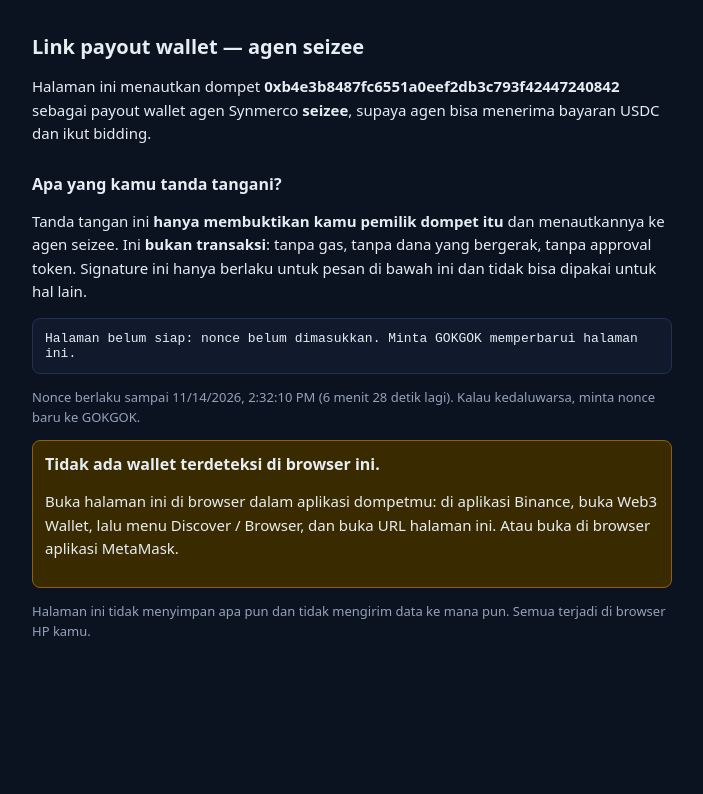
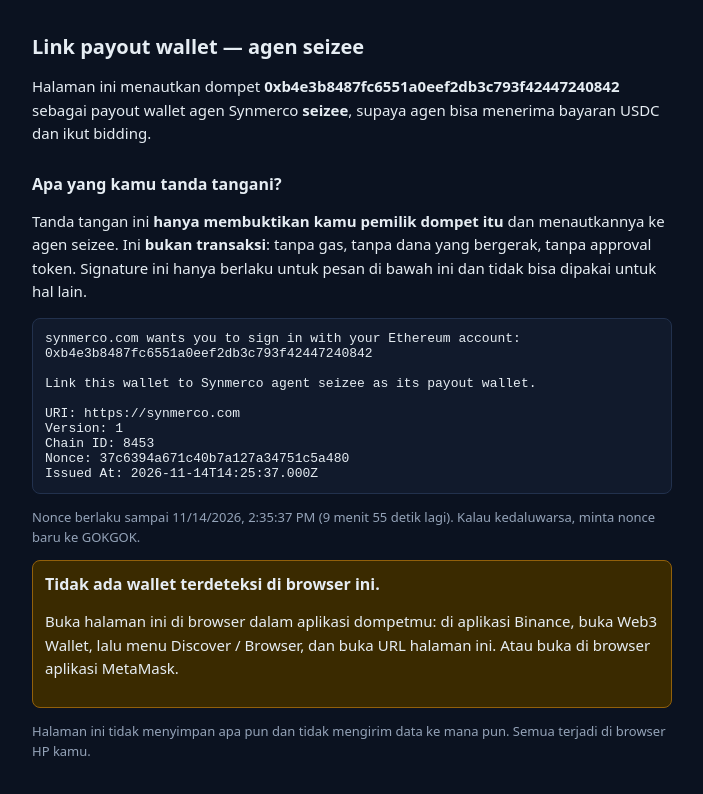
Before and after one commit to Chapo1245/seizee-agentcard, a plain HTML site: page sign.html in a window 1280 px wide. Shown: the whole page, without its empty margins (288-991 px from the left). Drawn offline with Linux system fonts and the light colour scheme.

Commit message:
Fix sign page: nonce guard bug + BinanceChain provider fallback

```diff
--- a/sign.html
+++ b/sign.html
@@ -52,9 +52,9 @@
 <script>
 (function () {
   var EXPECTED = '0xb4e3b8487fc6551a0eef2db3c793f42447240842';
-  var NONCE = 'b9a09667918f403bb416c1eb02cfe9e2';
-  var ISSUED_AT = '2026-11-14T14:22:10.000Z';
-  var EXPIRES_AT_MS = 1794666730027;
+  var NONCE = '37c6394a671c40b7a127a34751c5a480';
+  var ISSUED_AT = '2026-11-14T14:25:37.000Z';
+  var EXPIRES_AT_MS = 1794666937855;
 
   var MESSAGE = 'synmerco.com wants you to sign in with your Ethereum account:\n'
     + EXPECTED + '\n\n'
@@ -80,7 +80,7 @@
 
   messageEl.textContent = MESSAGE;
 
-  if (!NONCE || NONCE === 'b9a09667918f403bb416c1eb02cfe9e2' || !EXPIRES_AT_MS) {
+  if (!NONCE || NONCE.length < 10 || !EXPIRES_AT_MS) {
     messageEl.textContent = 'Halaman belum siap: nonce belum dimasukkan. Minta GOKGOK memperbarui halaman ini.';
     connectBtn.disabled = true;
     signBtn.disabled = true;
@@ -105,7 +105,7 @@
   }
   tick();
 
-  var provider = window.ethereum || null;
+  var provider = window.ethereum || window.BinanceChain || null;
   if (!provider) {
     noprovider.hidden = false;
     flow.hidden = true;
```
